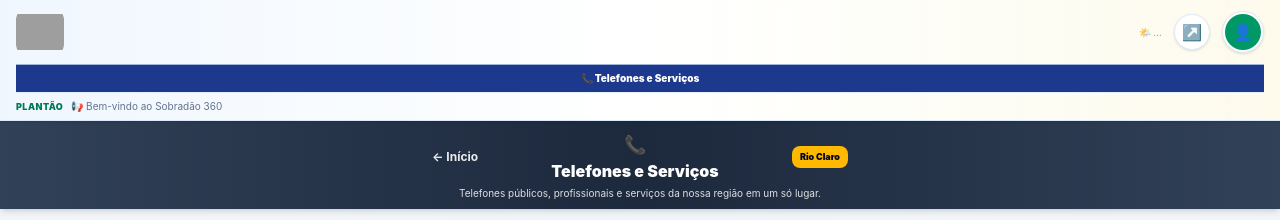
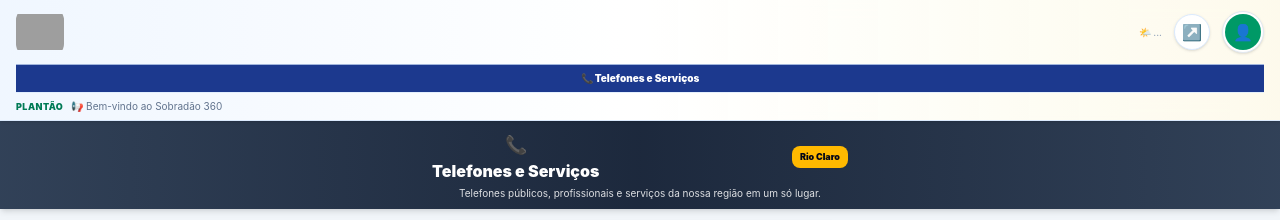
Before and after one commit to GERALDOF1978/Sobradao360, a Next.js app: page /utilidades in a window 1280 px wide. Shown: the top 220 px of the page. Built offline with nearby package versions, Linux system fonts and the light colour scheme; no server answers; the database is empty; grey boxes are pictures that could not be loaded.

Commit message:
Remove atalhos redundantes de inicio das paginas

```diff
--- a/src/app/utilidades/page.tsx
+++ b/src/app/utilidades/page.tsx
@@ -10,8 +10,7 @@ export default function UtilidadesPage() {
       <header className="bg-gradient-to-r from-slate-700 via-slate-800 to-slate-700 text-white shadow-md">
         <div className="max-w-md mx-auto px-4 py-2.5">
           <div className="flex items-center justify-between gap-3">
-            <Link href="/" className="text-xs font-bold text-white/90 hover:text-white">← Início</Link>
-            <div className="text-center"><div className="text-lg">📞</div><h1 className="text-base font-black">Telefones e Serviços</h1></div>
+<div className="text-center"><div className="text-lg">📞</div><h1 className="text-base font-black">Telefones e Serviços</h1></div>
             <span className="rounded-lg bg-amber-400 px-2 py-1 text-[9px] font-black text-slate-950">Rio Claro</span>
           </div>
           <p className="mt-1 text-center text-[10px] leading-3 text-white/85">Telefones públicos, profissionais e serviços da nossa região em um só lugar.</p>
```
